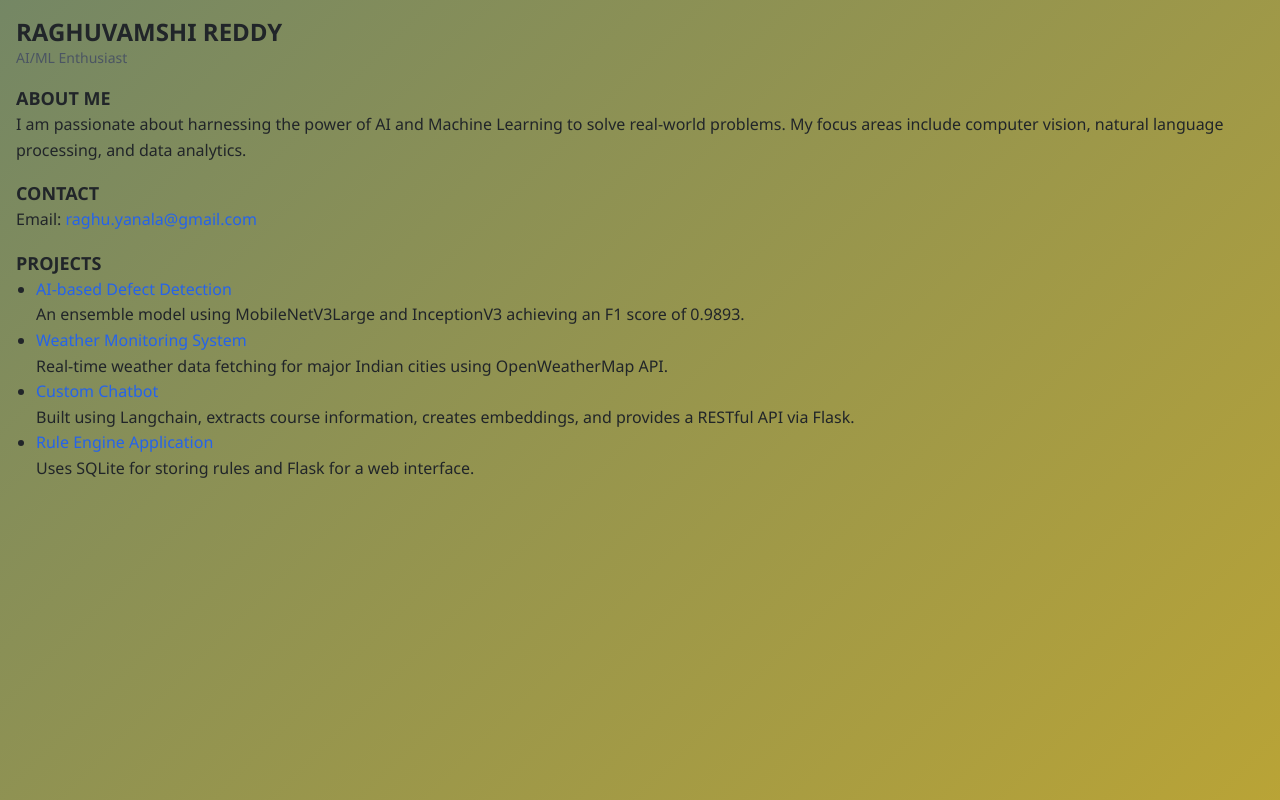
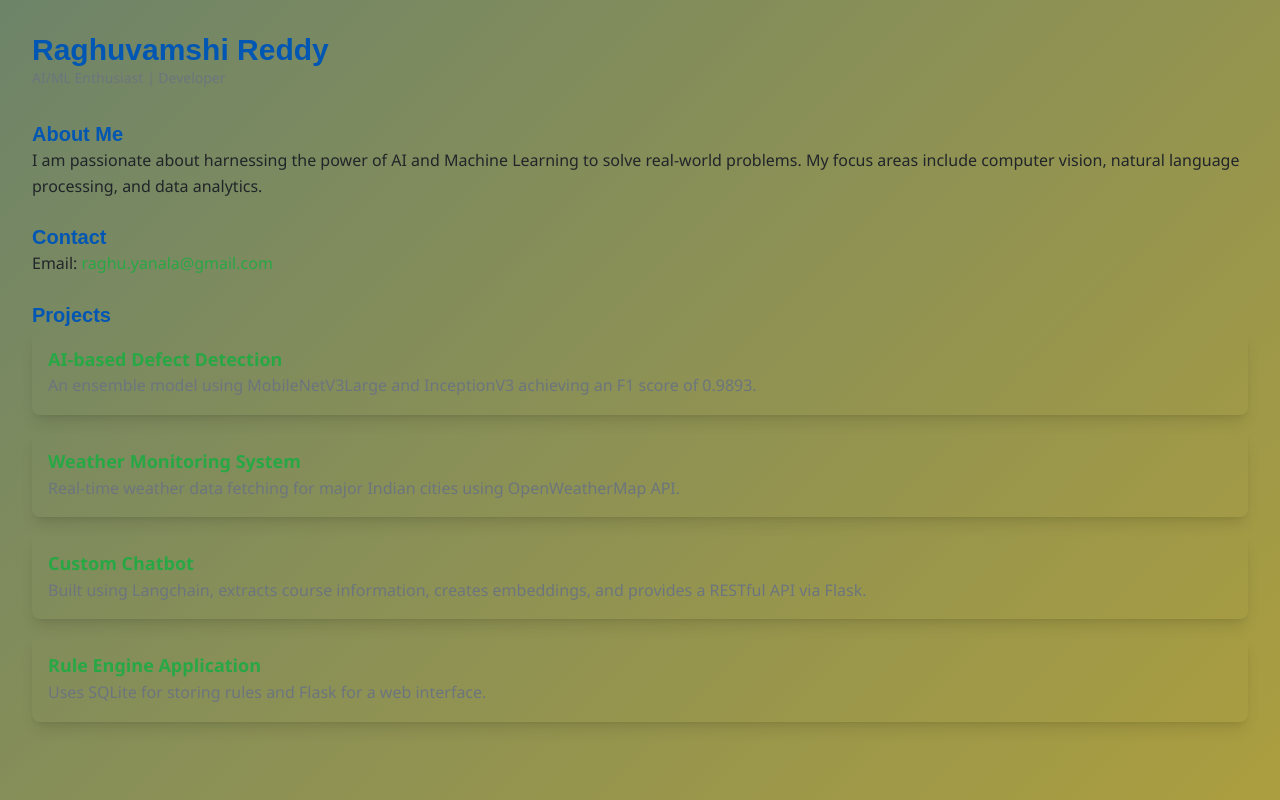
Before and after one commit to roar3691/nextjs-boilerplate, a Next.js app: page / in a window 1280 px wide. Shown: the top 800 px of the page. Built offline with nearby package versions, Linux system fonts and the light colour scheme.

Commit message:
Update layout.tsx

```diff
--- a/app/layout.tsx
+++ b/app/layout.tsx
@@ -2,6 +2,7 @@ import type { Metadata } from "next";
 import { Geist, Geist_Mono } from "next/font/google";
 import "./globals.css";
 
+// Importing Google Fonts
 const geistSans = Geist({
   variable: "--font-geist-sans",
   subsets: ["latin"],
@@ -12,11 +13,13 @@ const geistMono = Geist_Mono({
   subsets: ["latin"],
 });
 
+// Metadata for the portfolio page
 export const metadata: Metadata = {
   title: "Raghuvamshi Reddy's Portfolio",
   description: "Personal portfolio showcasing projects and skills in AI/ML",
 };
 
+// RootLayout component
 export default function RootLayout({
   children,
 }: Readonly<{
@@ -48,58 +51,58 @@ export default function RootLayout({
   return (
     <html lang="en">
       <body className={`${geistSans.variable} ${geistMono.variable} antialiased gradient-bg`}>
-        <div className="container mx-auto p-4">
+        <div className="container mx-auto p-8">
           {/* Header Section */}
-          <header className="fade-in">
-            <h1 className="text-2xl font-bold">RAGHUVAMSHI REDDY</h1>
-            <p className="text-sm text-gray-600 mb-4">AI/ML Enthusiast</p>
+          <header className="fade-in mb-8">
+            <h1 className="text-3xl font-heading text-primary">Raghuvamshi Reddy</h1>
+            <p className="text-sm text-muted">AI/ML Enthusiast | Developer</p>
           </header>
 
-          {/* About Section */}
-          <section className="mb-4 slide-in-left">
-            <h2 className="text-lg font-semibold">ABOUT ME</h2>
-            <p>
+          {/* About Me Section */}
+          <section className="mb-6 fade-in">
+            <h2 className="text-xl font-heading text-primary">About Me</h2>
+            <p className="text-body">
               I am passionate about harnessing the power of AI and Machine Learning to solve real-world problems.
               My focus areas include computer vision, natural language processing, and data analytics.
             </p>
           </section>
 
           {/* Contact Section */}
-          <section className="mb-4 slide-in-left">
-            <h2 className="text-lg font-semibold">CONTACT</h2>
-            <p>
+          <section className="mb-6 fade-in">
+            <h2 className="text-xl font-heading text-primary">Contact</h2>
+            <p className="text-body">
               Email:{" "}
-              <a href="mailto:raghu.yanala@gmail.com" className="text-blue-600 hover:underline">
+              <a href="mailto:raghu.yanala@gmail.com" className="text-accent hover:underline">
                 raghu.yanala@gmail.com
               </a>
             </p>
           </section>
 
           {/* Projects Section */}
-          <section className="slide-in-left">
-            <h2 className="text-lg font-semibold">PROJECTS</h2>
-            <ul className="list-disc pl-5">
+          <section className="mb-8 fade-in">
+            <h2 className="text-xl font-heading text-primary">Projects</h2>
+            <ul className="list-none space-y-4">
               {projects.map((project, index) => (
                 <li
                   key={project.name}
-                  className={index > 0 ? "slide-in-left" : ""}
+                  className="transition-all duration-300 hover:bg-gray-100 p-4 rounded-lg shadow-lg"
                   style={{ animationDelay: `${index * 0.2}s` }}
                 >
                   <a
                     href={project.href}
                     target="_blank"
                     rel="noopener noreferrer"
-                    className="text-blue-600 hover:underline"
+                    className="text-accent font-semibold text-lg hover:underline"
                   >
                     {project.name}
                   </a>
-                  <p>{project.description}</p>
+                  <p className="text-muted">{project.description}</p>
                 </li>
               ))}
             </ul>
           </section>
 
-          {/* Render Children */}
+          {/* Render Child Content */}
           <div className="fade-in">{children}</div>
         </div>
       </body>
```
